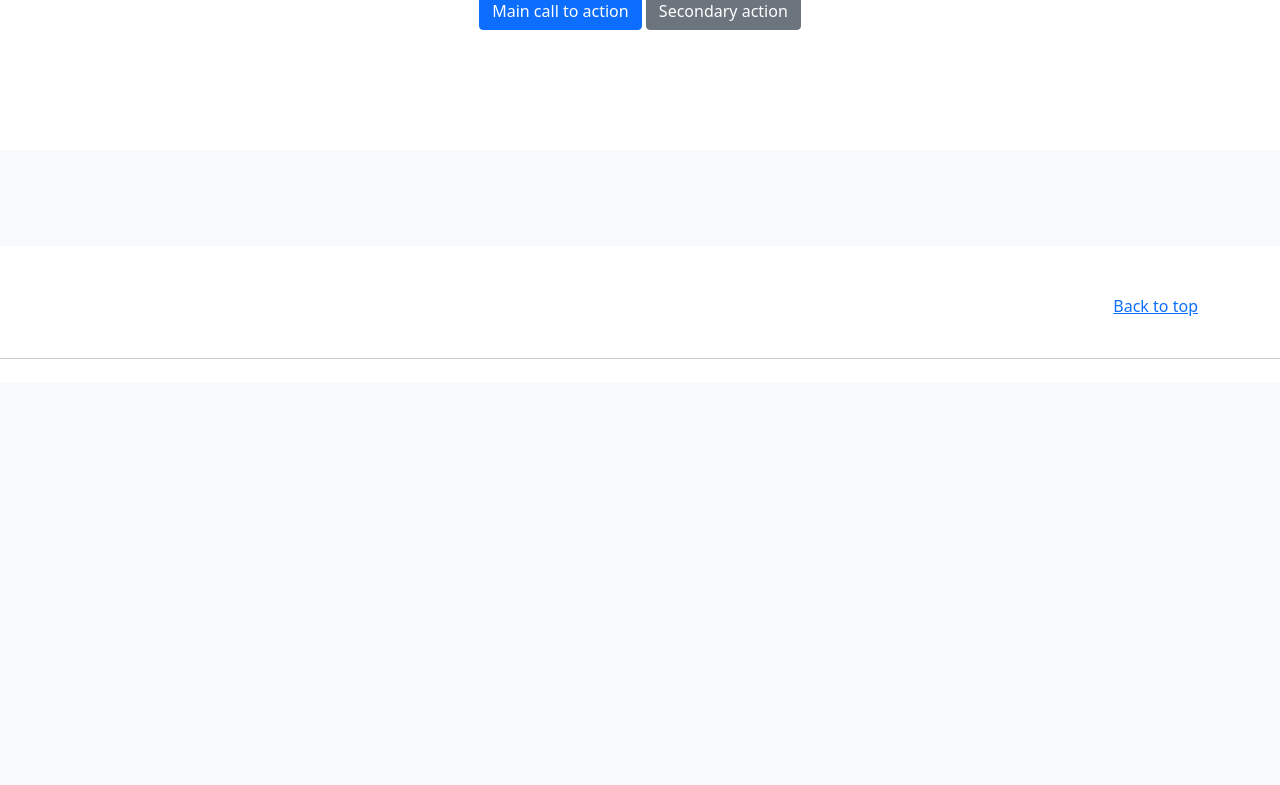
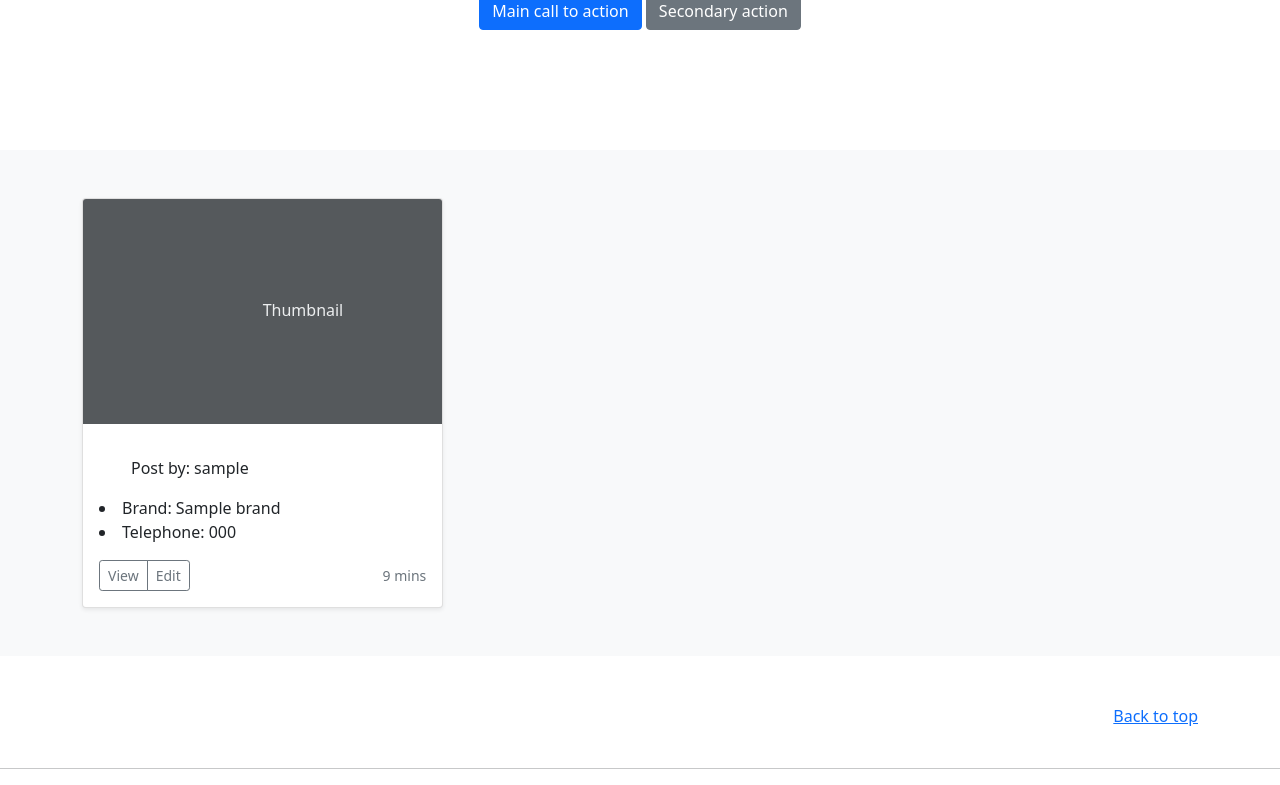
Before and after one commit to blaz-k/Projects, a Flask app: template templates/index.html in a window 1280 px wide. Shown: the part 417-1202 px from the top of the page. Before the commit the page ends 776 px from the top, so only its background shows below. Run offline with Flask 2, Linux system fonts and the light colour scheme; the template is opened without the code that fills it: most values are stand-ins (such as "Sample title", 1, 10 or a date in 2020); some libraries are stand-ins or nearby versions.

Commit message:
log_out, post_ad

```diff
--- a/main.py
+++ b/main.py
@@ -78,8 +78,8 @@ def dashboard():
 
 @app.route("/")
 def home():
-    messages = db.query(CarAd).all()
-    return render_template("index.html", messages=messages)
+    ads = db.query(CarAd).all()
+    return render_template("index.html", ads=ads)
 
 
 @app.route("/login", methods=["GET", "POST"])
@@ -109,7 +109,7 @@ def login():
     return redirect(url_for("dashboard"))
 
 
-@app.route("/logout", methods=["POST"])
+@app.route("/logout", methods=["GET"])
 def logout():
     session_cookie = request.cookies.get("session")
     user = db.query(User).filter_by(session_token=session_cookie).first()
@@ -125,26 +125,21 @@ def post_car():
         return render_template("post-car.html")
     elif request.method == "POST":
         # mors dobit vse podatke vn
-        username = request.form.get("username")
         brand = request.form.get("brand")
         date = request.form.get("date")
         kilometers = request.form.get("kilometers")
         horsepower = request.form.get("horsepower")
         transmission = request.form.get("transmission")
-        email = request.form.get("email")
-        telephone = request.form.get("telephone")
         color = request.form.get("color")
         price = request.form.get("price")
         #image = request.form.get("image")
 
         session_cookie = request.cookies.get("session")
-        username = db.query(User).filter_by(username=username).first()
         if session_cookie:
             user = db.query(User).filter_by(session_token=session_cookie).first()
-            username = db.query(User).filter_by(username=username).first()
             if user:
-                new_add = CarAd(username=username, brand=brand, date=date, kilometers=kilometers, horsepower=horsepower,
-                                transmission=transmission, email=email, telephone=telephone,
+                new_add = CarAd(username=user.username, brand=brand, date=date, kilometers=kilometers, horsepower=horsepower,
+                                transmission=transmission, email=user.email, telephone=user.phone_number,
                                 color=color, price=price)
                 new_add.save()
 
--- a/templates/base-log-in.html
+++ b/templates/base-log-in.html
@@ -41,7 +41,7 @@
 
 
           <div class="text-end">
-            <a href="/login"><button type="button" class="btn btn-outline-light me-2">Log-out</button></a>
+            <a href="/logout"><button type="button" class="btn btn-outline-light me-2">Log-out</button></a>
           </div>
         </div>
       </div>
--- a/templates/index.html
+++ b/templates/index.html
@@ -26,14 +26,14 @@
   <div class="album py-5 bg-light">
     <div class="container">
       <div class="row row-cols-1 row-cols-sm-2 row-cols-md-3 g-3">
-{% for message in messages %}
+{% for ad in ads %}
 
         <div class="col">
           <div class="card shadow-sm">
             <svg class="bd-placeholder-img card-img-top" width="100%" height="225" xmlns="http://www.w3.org/2000/svg" role="img" aria-label="Placeholder: Thumbnail" preserveAspectRatio="xMidYMid slice" focusable="false"><title>Placeholder</title><rect width="100%" height="100%" fill="#55595c"/><text x="50%" y="50%" fill="#eceeef" dy=".3em">Thumbnail</text></svg>
 
             <div class="card-body">
-              <p class="card-text"><ul>email: {{message.email}}</ul><li>{{message.brand}}</li> <li>telephone: {{message.telephone}}</li></p>
+              <p class="card-text"><ul>Post by: {{ad.username}}</ul><li>Brand: {{ad.brand}}</li> <li>Telephone: {{ad.telephone}}</li></p>
               <div class="d-flex justify-content-between align-items-center">
                 <div class="btn-group">
                   <button type="button" class="btn btn-sm btn-outline-secondary">View</button>
```
